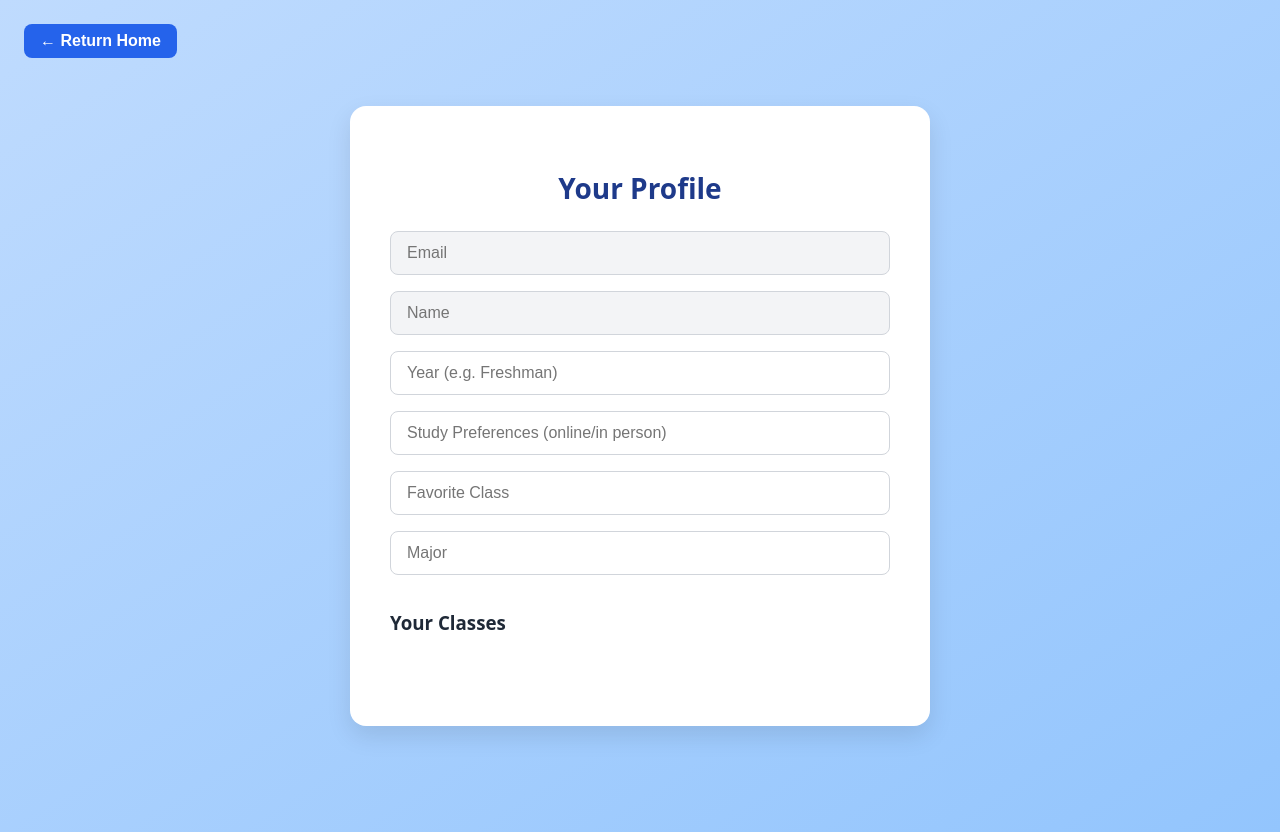
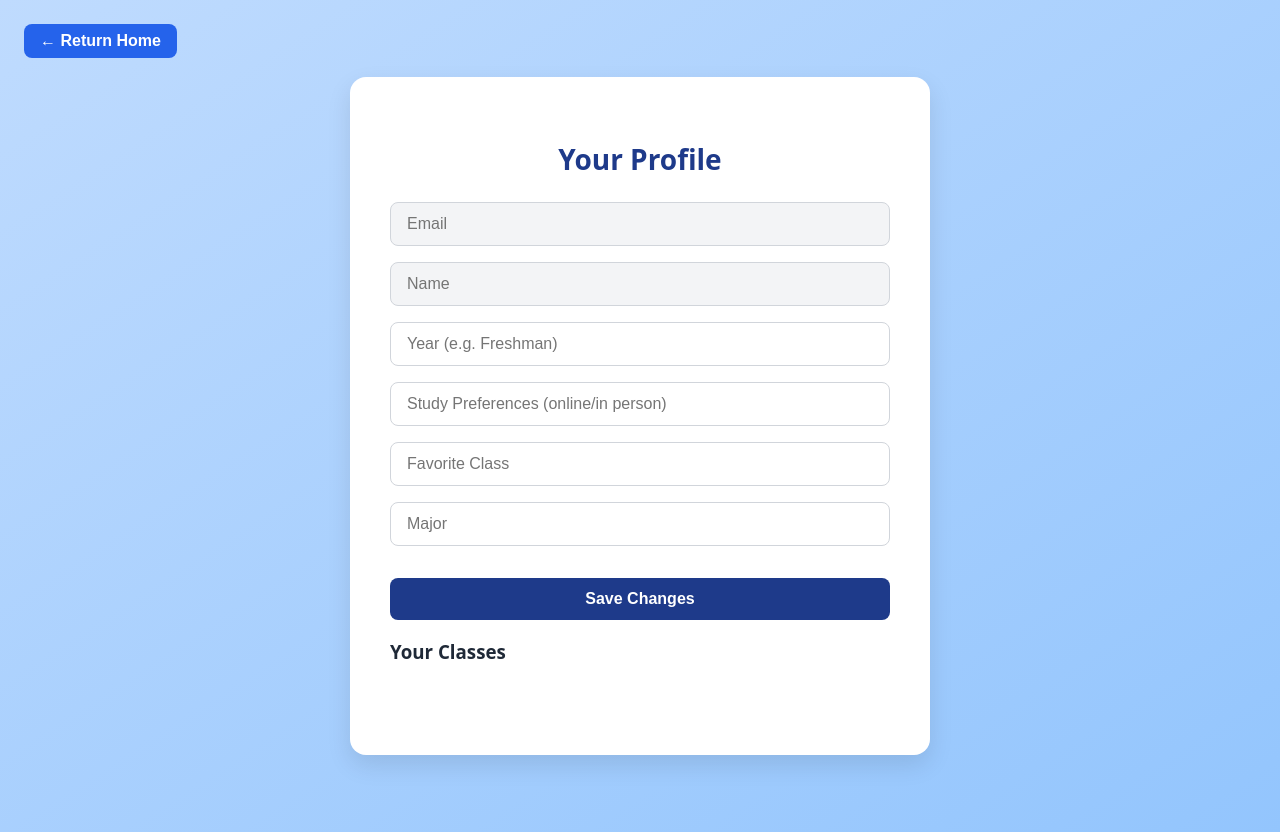
Before and after one commit to marksweeney3/Project-CEN3031, a React (Vite) app in the folder frontend/: page /profile in a window 1280 px wide. Built offline with nearby package versions, Linux system fonts and the light colour scheme.

Commit message:
Fixed a small bug in the user profile

```diff
--- a/frontend/src/pages/Profile/Profile.module.css
+++ b/frontend/src/pages/Profile/Profile.module.css
@@ -83,6 +83,24 @@
     background-color: #1d4ed8;
 }
 
+.saveButton {
+    background-color: #1e3a8a; /* teal/green */
+    color: white;
+    font-weight: 600;
+    padding: 0.75rem;
+    border: none;
+    border-radius: 0.5rem;
+    cursor: pointer;
+    font-size: 1rem;
+    margin-top: 1rem;
+    transition: background-color 0.3s ease;
+}
+
+.saveButton:hover {
+    background-color: #059669;
+}
+
+
 .classList {
     list-style: none;
     padding: 0;
--- a/frontend/src/pages/Profile/Profile.tsx
+++ b/frontend/src/pages/Profile/Profile.tsx
@@ -14,6 +14,7 @@ function Profile() {
     });
 
     const [classes, setClasses] = useState<string[]>([]);
+    const [message, setMessage] = useState("");
     const navigate = useNavigate();
     const userId = localStorage.getItem("userId");
 
@@ -42,6 +43,24 @@ function Profile() {
         }
     }, [userId]);
 
+    const handleChange = (e: React.ChangeEvent<HTMLInputElement>) => {
+        const { name, value } = e.target;
+        setProfile((prev) => ({ ...prev, [name]: value }));
+    };
+
+    const handleSave = async () => {
+        try {
+            await axios.post("http://localhost:5001/update-profile", {
+                userId,
+                ...profile,
+            });
+            setMessage("Profile updated!");
+        } catch (err) {
+            console.error("Failed to update profile", err);
+            setMessage("Error updating profile");
+        }
+    };
+
     const handleRemoveClass = async (courseCode: string) => {
         try {
             await axios.post("http://localhost:5001/classes/remove", {
@@ -56,7 +75,7 @@ function Profile() {
 
     return (
         <div className={styles.container}>
-            <form className={styles.form}>
+            <form className={styles.form} onSubmit={(e) => e.preventDefault()}>
                 <h2 className={styles.title}>Your Profile</h2>
 
                 <input
@@ -80,6 +99,7 @@ function Profile() {
                     name="year"
                     placeholder="Year (e.g. Freshman)"
                     value={profile.year}
+                    onChange={handleChange}
                     className={styles.input}
                 />
                 <input
@@ -87,6 +107,7 @@ function Profile() {
                     name="preferences"
                     placeholder="Study Preferences (online/in person)"
                     value={profile.preferences}
+                    onChange={handleChange}
                     className={styles.input}
                 />
                 <input
@@ -94,6 +115,7 @@ function Profile() {
                     name="favoriteClass"
                     placeholder="Favorite Class"
                     value={profile.favoriteClass}
+                    onChange={handleChange}
                     className={styles.input}
                 />
                 <input
@@ -101,8 +123,14 @@ function Profile() {
                     name="major"
                     placeholder="Major"
                     value={profile.major}
+                    onChange={handleChange}
                     className={styles.input}
                 />
+
+                <button type="button" onClick={handleSave} className={styles.saveButton}>
+                    Save Changes
+                </button>
+                {message && <p className={styles.message}>{message}</p>}
 
                 <h3 className={styles.subtitle}>Your Classes</h3>
                 <ul className={styles.classList}>
```
